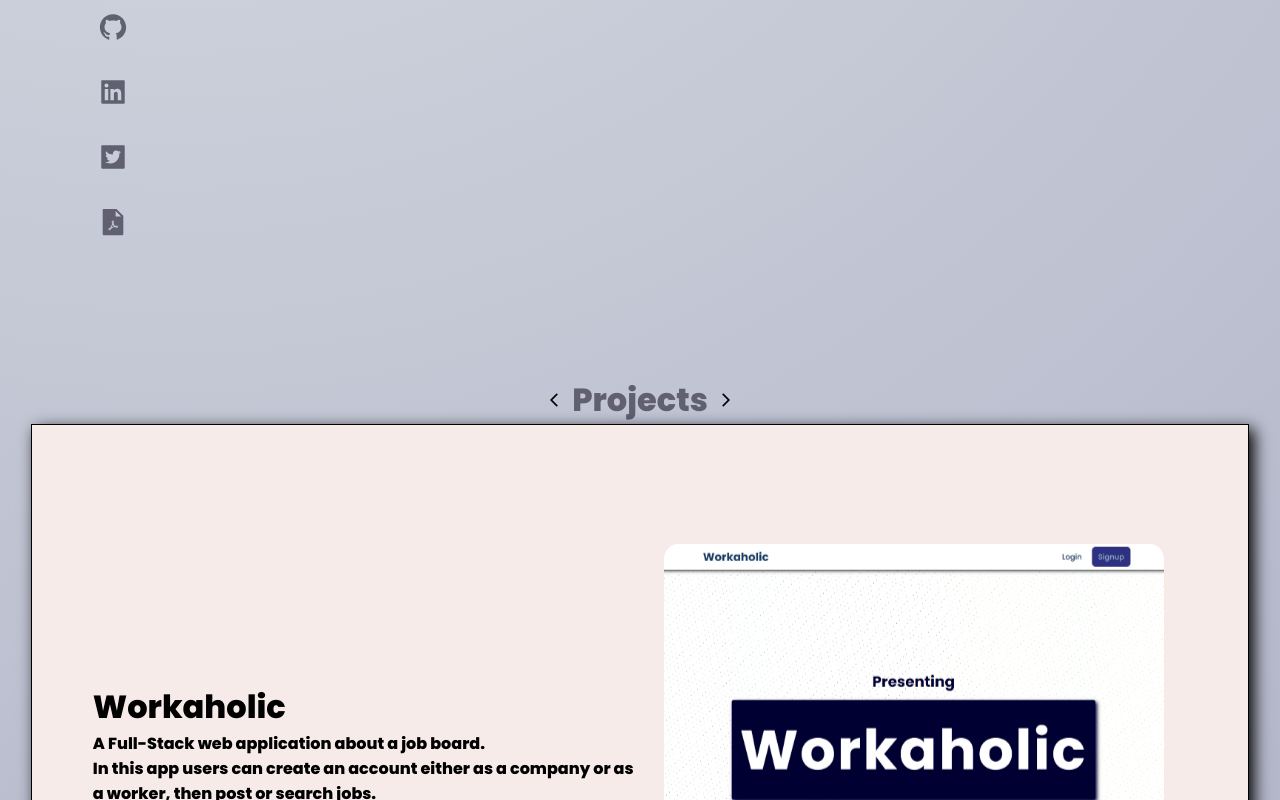
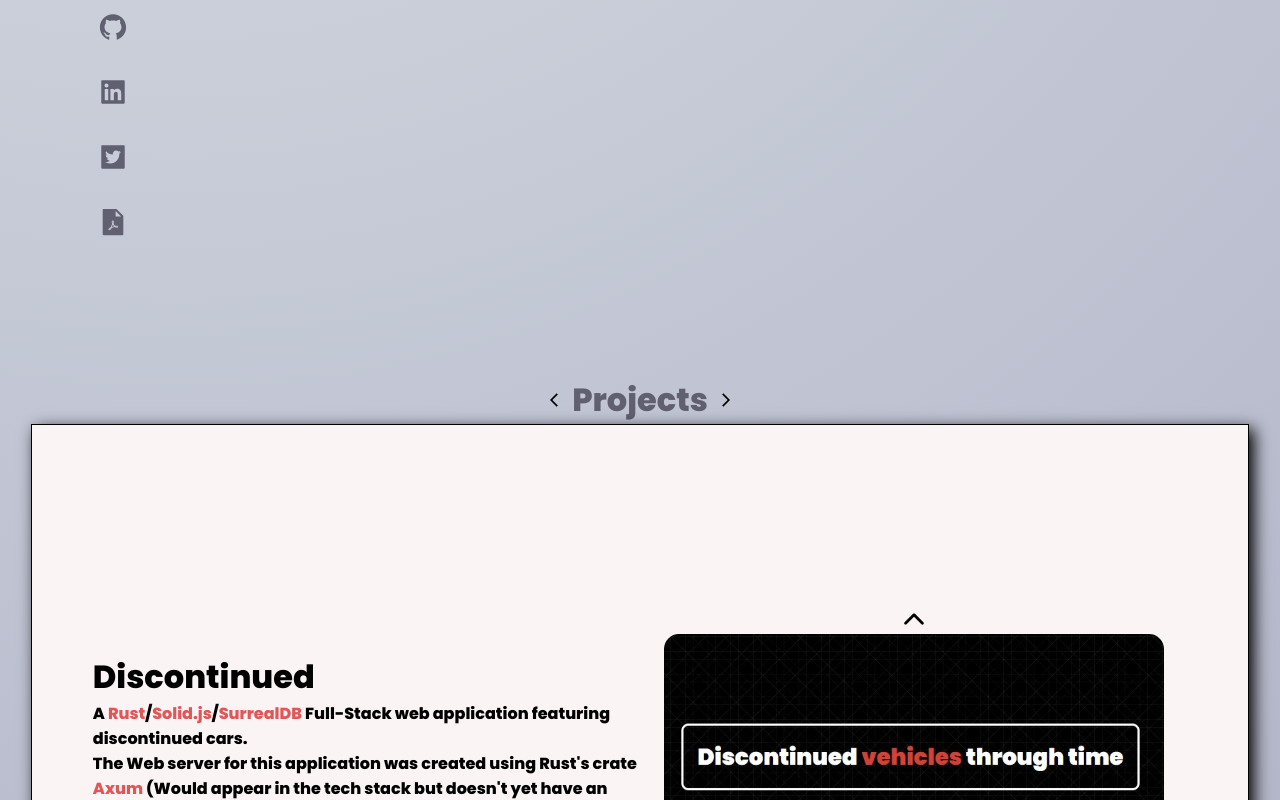
Before and after one commit to BarajasY/portf, a Next.js app: page / in a window 1280 px wide. Both pictures are taken after a click on the icon 554 px from the left and 1624 px from the top of the page. Shown: the part 1224-2024 px from the top of the page. Built offline with nearby package versions, Linux system fonts and the light colour scheme.

Commit message:
Added Discontinued Project.

```diff
--- a/components/Email.tsx
+++ b/components/Email.tsx
@@ -1,5 +1,5 @@
 "use client";
-import React, { useState } from "react";
+import { useState } from "react";
 import style from "@/styles/email.module.css";
 import emailjs from "@emailjs/browser";
 import { AnimatePresence, motion } from "framer-motion";
--- a/components/Home.tsx
+++ b/components/Home.tsx
@@ -1,5 +1,4 @@
 "use client"
-import React from 'react'
 import style from '../styles/home.module.css';
 import { motion } from 'framer-motion';
 
--- a/components/Links.tsx
+++ b/components/Links.tsx
@@ -1,5 +1,4 @@
 "use client";
-import React from "react";
 import style from "../styles/links.module.css";
 import {
   AiFillGithub,
--- a/components/Projects.tsx
+++ b/components/Projects.tsx
@@ -10,11 +10,13 @@ const Projects = () => {
     "#ced4dd",
     "#87e2b3",
     "#f7ebea",
+    "#fbf4f5",
   ]);
   const [CircleColor, setCircleColor] = useState([
     "#ced4dd",
     "#87e2b3",
     "#f7ebea",
+    "#fbf4f5",
   ]);
   const [BlockArrows, setBlockArrows] = useState(false);
   const [circle, animate] = useAnimate();
@@ -25,13 +27,13 @@ const Projects = () => {
 
   function sumProject(projectCount: number): number {
     let value = 0;
-    projectCount === 2 ? (value = 0) : (value = projectCount + 1);
+    projectCount === 3 ? (value = 0) : (value = projectCount + 1);
     return value;
   }
 
   function subProject(projectCount: number): number {
     let value = 0;
-    projectCount === 0 ? (value = 2) : (value = projectCount - 1);
+    projectCount === 0 ? (value = 3) : (value = projectCount - 1);
     return value;
   }
 
--- /dev/null
+++ b/components/Projects/Discontinued.tsx
@@ -0,0 +1,88 @@
+"use client"
+import style from "@/styles/project.module.css";
+import Image from "next/image";
+import Link from "next/link";
+import { SiTypescript, SiSolid, SiCss3, SiHtml5, SiRust, SiSurrealdb } from "react-icons/si";
+import { discImages } from "./Index";
+import { IoIosArrowUp, IoIosArrowDown } from "react-icons/io";
+import { useAnimate } from "framer-motion";
+import { useState } from "react";
+
+const Discontinued = () => {
+  const [ImagesCount, setImagesCount] = useState(0);
+  const [scope, animate] = useAnimate();
+
+  function sumCount(count: number): number {
+    let value = 0;
+    count === 1 ? (value = 0) : (value = count + 1);
+    return value;
+  }
+
+  function subCount(count: number): number {
+    let value = 0;
+    count === 0 ? (value = 1) : (value = count - 1);
+    return value;
+  }
+
+  const nextImage = () => {
+    animate(scope.current, { opacity: 0, y: -30 });
+    setTimeout(() => {
+      animate(scope.current, { opacity: 1, y: 0 });
+      setImagesCount(sumCount(ImagesCount));
+    }, 300);
+  };
+
+  const prevImage = () => {
+    animate(scope.current, { opacity: 0, y: 30 });
+    setTimeout(() => {
+      animate(scope.current, { opacity: 1, y: 0 });
+      setImagesCount(subCount(ImagesCount));
+    }, 300);
+  };
+
+  return (
+    <div className={style.projectContainer}>
+    <div className={style.wrapper}>
+      <div className={style.projectDescription}>
+        <h1>Discontinued</h1>
+        <p>
+          A <span>Rust</span>/<span>Solid.js</span>/<span>SurrealDB</span> Full-Stack web application featuring discontinued cars.
+        </p>
+        <p>The Web server for this application was created using Rust's crate <span>Axum</span> (Would appear in the tech stack but doesn't yet have an icon)</p>
+        <p id={style.stack}>Tech Stack</p>
+        <div className={style.stackIcons}>
+          <section>
+            <article>
+              <SiRust className={style.icon} />
+              <SiSurrealdb className={style.icon} />
+              <SiTypescript className={style.icon} />
+              <SiSolid className={style.icon} />
+              <SiCss3 className={style.icon} />
+              <SiHtml5 className={style.icon} />
+            </article>
+          </section>
+        </div>
+      </div>
+      <div className={style.projectImage}>
+        <IoIosArrowUp onClick={() => nextImage()} className={style.arrow} />
+        <section ref={scope}>
+          <Image
+            src={discImages[ImagesCount]}
+            alt="SAS: Unreal Engine"
+            className={style.image}
+            id={style.SasImage}
+          />
+        </section>
+        <IoIosArrowDown onClick={() => prevImage()} className={style.arrow} />
+      </div>
+    </div>
+    <div className={style.projectLinks}>
+      <Link href="https://github.com/BarajasY/discontinued" target="_blank">
+        Github
+      </Link>
+    </div>
+  </div>
+  )
+}
+
+export default Discontinued
--- a/components/Projects/Index.tsx
+++ b/components/Projects/Index.tsx
@@ -10,7 +10,13 @@ import image5 from "@/public/image5.webp"
 import image6 from "@/public/image6.webp"
 import image7 from "@/public/image7.webp"
 
+import disc1 from "@/public/discHome.webp"
+import disc2 from "@/public/discRes.webp";
+import Discontinued from "./Discontinued";
 
-export const projects = [<SAS2UE key={1}/>, <ShutIt key={2}/>, <Workaholic key={3}/>]
+
+export const projects = [<SAS2UE key={1}/>, <ShutIt key={2}/>, <Workaholic key={3}/>, <Discontinued key={4}/>]
 
 export const SASImages = [image1, image2, image3, image4, image5, image6, image7];
+
+export const discImages = [disc1, disc2];
--- a/components/Projects/SAS2UE.tsx
+++ b/components/Projects/SAS2UE.tsx
@@ -1,5 +1,5 @@
 "use client";
-import React, { useState } from "react";
+import { useState } from "react";
 import style from "@/styles/project.module.css";
 import {
   SiCss3,
--- a/components/Projects/ShutIt.tsx
+++ b/components/Projects/ShutIt.tsx
@@ -1,4 +1,3 @@
-import React from "react";
 import style from "@/styles/project.module.css";
 import {
   SiCss3,
--- a/components/Projects/Workaholic.tsx
+++ b/components/Projects/Workaholic.tsx
@@ -1,4 +1,3 @@
-import React from "react";
 import { FaJava } from "react-icons/fa";
 import {
   SiCss3,
--- a/components/Stack.tsx
+++ b/components/Stack.tsx
@@ -1,5 +1,5 @@
 "use client"
-import React, {useState} from "react";
+import {useState} from "react";
 import style from "../styles/stack.module.css";
 import {
   FaCss3,
--- a/styles/project.module.css
+++ b/styles/project.module.css
@@ -30,6 +30,7 @@
 
 #stack {
     color: var(--green);
+    font-size: 23px;
 }
 
 .projectImage {
@@ -64,6 +65,12 @@
 #SasImage {
     width: 500px;
     height: 270px;
+}
+
+#DiscImage {
+    width: 550px;
+    height: 300px;
+    object-fit: cover;
 }
 
 .stackIcons {
--- a/styles/stack.module.css
+++ b/styles/stack.module.css
@@ -59,7 +59,7 @@
     }
 }
 
-@media only screen and (max-width: 500px) {
+@media only screen and (max-width: 991px) {
     .stackContainer {
         height: 150vh;
     }
```
Also changed, not shown: public/discHome.webp (added), public/discRes.webp (added).
